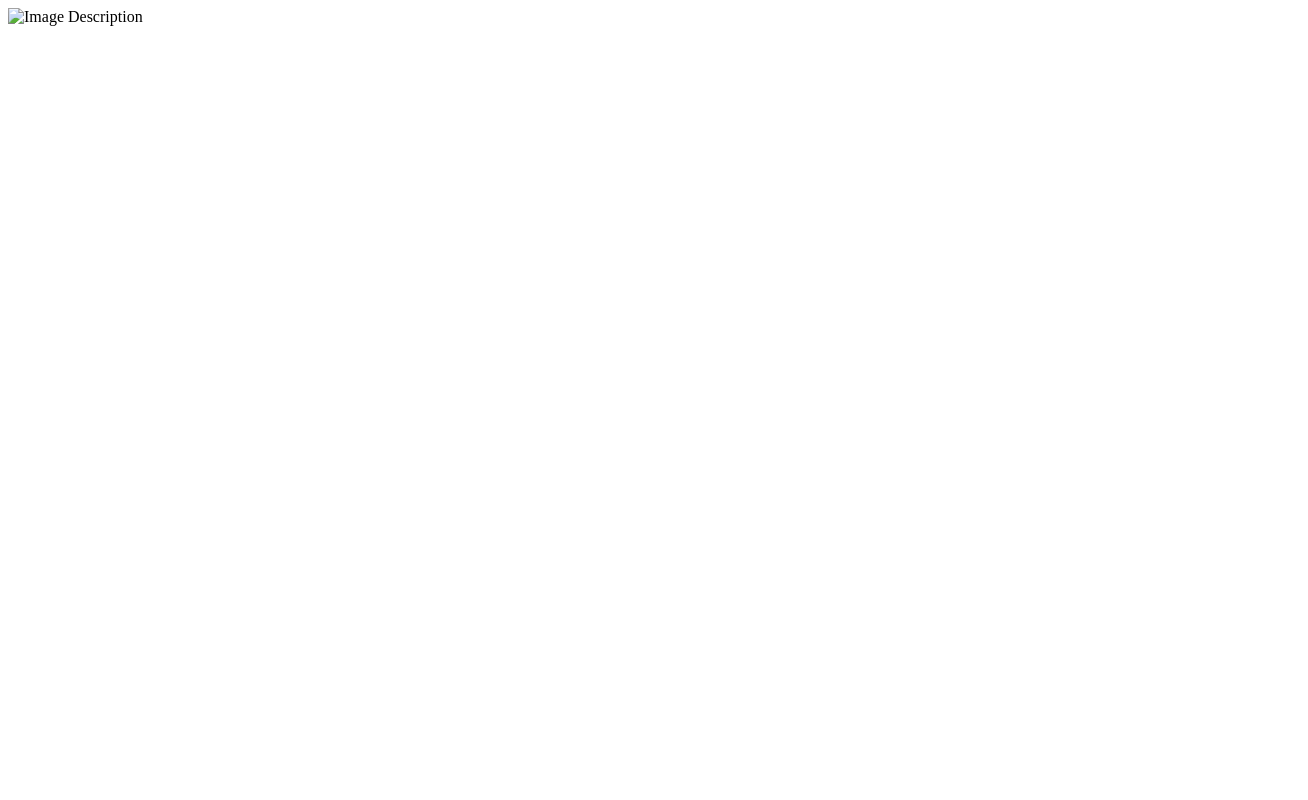
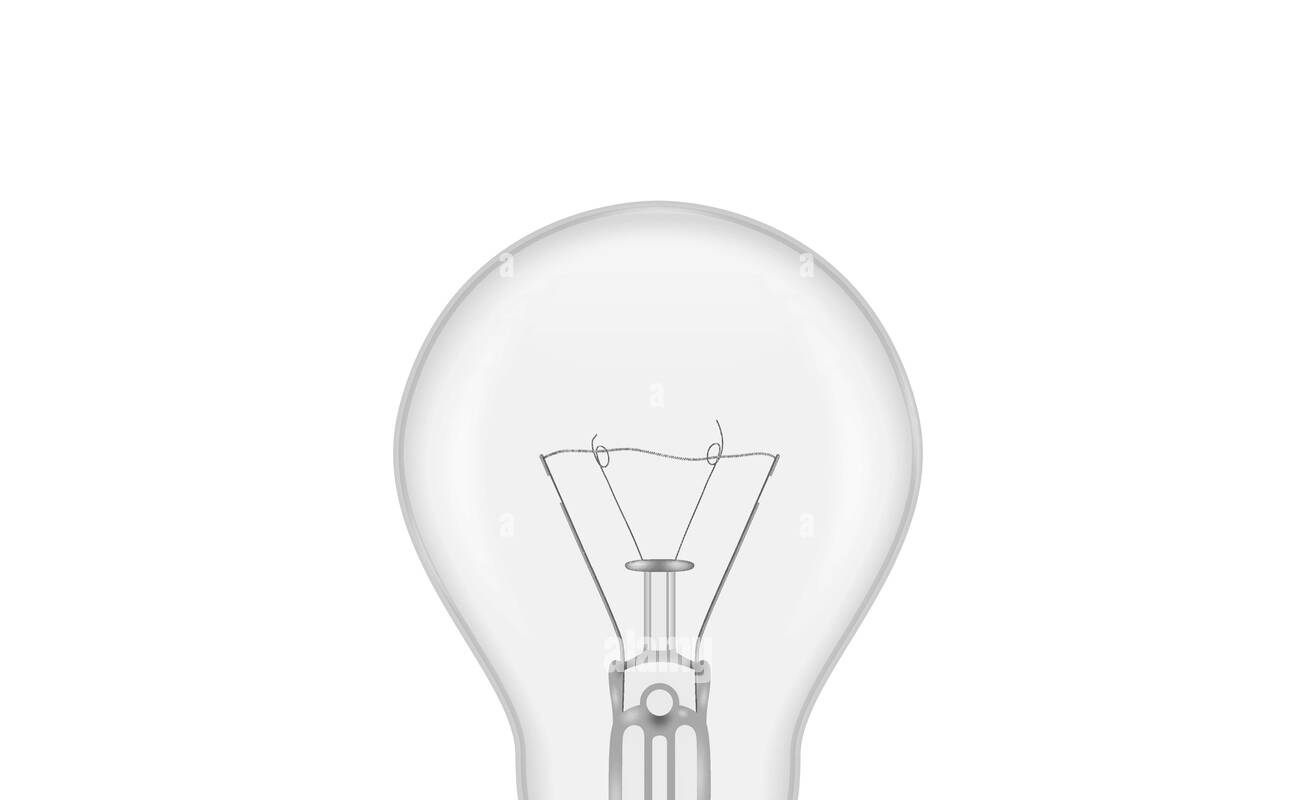
Before and after one commit to fazahsan/off_blub, a plain HTML site: page index.html in a window 1280 px wide. Shown: the top 800 px of the page, 1308 px wide, since content can reach past the window. Drawn offline with Linux system fonts and the light colour scheme.

Commit message:
Update index.html

```diff
--- a/index.html
+++ b/index.html
@@ -6,10 +6,7 @@
     <title>Off</title>
 </head>
 <body>
-   <img srcset="image-small.jpg 480w, image-medium.jpg 800w, image-large.jpg 1200w"
-     sizes="(max-width: 600px) 480px,
-            (max-width: 900px) 800px,
-            1300px"
+   <img
      src="blub_off.jpg" alt="Image Description">
 </body>
 </html>
```
